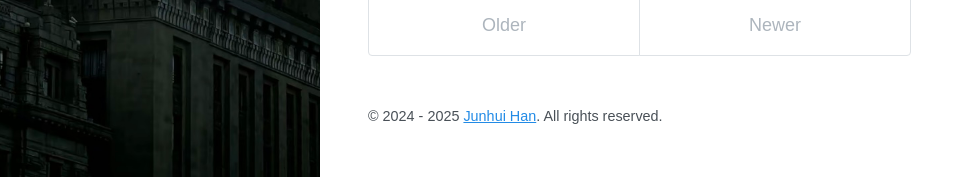
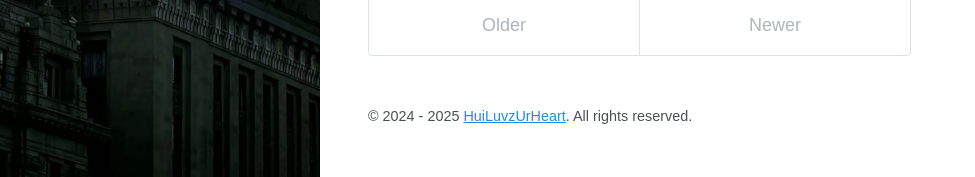
Before and after one commit to sugoijosephhan/sugoijosephhan.github.io, a Jekyll site: the page built from index.html, in a window 1280 px wide and 996 px high. Shown: the part 819-996 px from the top of the window, without its empty margins (0-975 px from the left). Built offline with Jekyll 4.4.1, drawn with Linux system fonts in a browser that asks for light colours; nearby versions of some CDN libraries; the list of posts is cut into pages by our own code.

Commit message:
2025/04/07/12:45 - Modified the contents.

```diff
--- a/_config.yml
+++ b/_config.yml
@@ -33,7 +33,7 @@ twitter:
   card:
 logo: /images/tx.jpg
 social:
-  name: Junhui Han
+  name: HuiLuvzUrHeart
   links:
     - https://github.com/sugoijosephhan/
 google_site_verification:
@@ -53,6 +53,6 @@ sass:
 
 # Specify the author for blog posts
 author:
-  name: Junhui Han
+  name: HuiLuvzUrHeart
   url: /about
   email:
```
